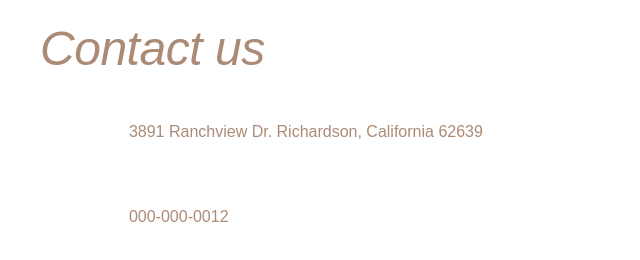
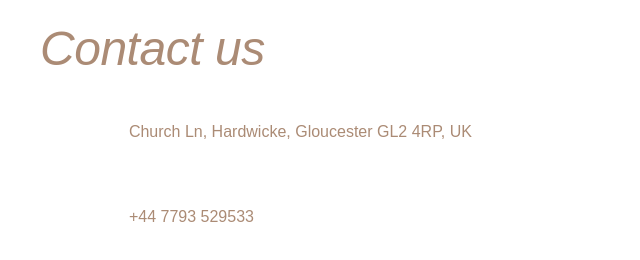
Before and after one commit to HealingHutUK/HH-website, a plain HTML site: page index.html in a window 1280 px wide. Shown: the part 3120-3380 px from the top of the page, 0-640 px from the left. Drawn offline with Linux system fonts and the light colour scheme; a web font is replaced by a local one.

Commit message:
Update index.html
Fixed Footer Contact Info

```diff
--- a/index.html
+++ b/index.html
@@ -1109,7 +1109,7 @@
               <div class="framer-6inual" data-framer-name="Contact Info">
                 <div
                   class="framer-cl5qy7"
-                  data-framer-name="3891 Ranchview Dr. Richardson, California 62639"
+                  data-framer-name="Church Ln, Hardwicke, Gloucester GL2 4RP, UK"
                   style="outline:none;display:flex;flex-direction:column;justify-content:flex-start;flex-shrink:0;transform:none"
                   data-framer-component-type="RichTextContainer"
                 >
@@ -1120,13 +1120,13 @@
                       href="https://www.google.com/maps"
                       target="_blank"
                       rel="noopener"
-                      >3891 Ranchview Dr. Richardson, California 62639</a
+                      >Church Ln, Hardwicke, Gloucester GL2 4RP, UK</a
                     >
                   </p>
                 </div>
                 <div
                   class="framer-1fhd7dg"
-                  data-framer-name="000-000-0012"
+                  data-framer-name="+44 7793 529533"
                   style="outline:none;display:flex;flex-direction:column;justify-content:flex-start;flex-shrink:0;transform:none"
                   data-framer-component-type="RichTextContainer"
                 >
@@ -1137,13 +1137,13 @@
                       href="tel:0000000012"
                       target="_blank"
                       rel="noopener"
-                      >000-000-0012</a
+                      >+44 7793 529533</a
                     >
                   </p>
                 </div>
                 <div
                   class="framer-2ysqah"
-                  data-framer-name="north@architecture.com"
+                  data-framer-name="contact.healinghut.uk@gmail.com"
                   style="outline:none;display:flex;flex-direction:column;justify-content:flex-start;flex-shrink:0;transform:none"
                   data-framer-component-type="RichTextContainer"
                 >
```
